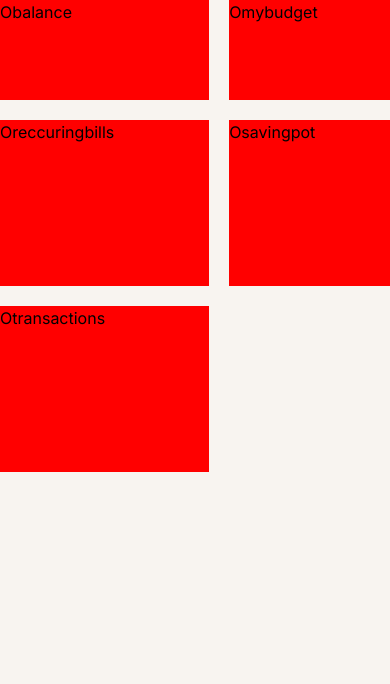
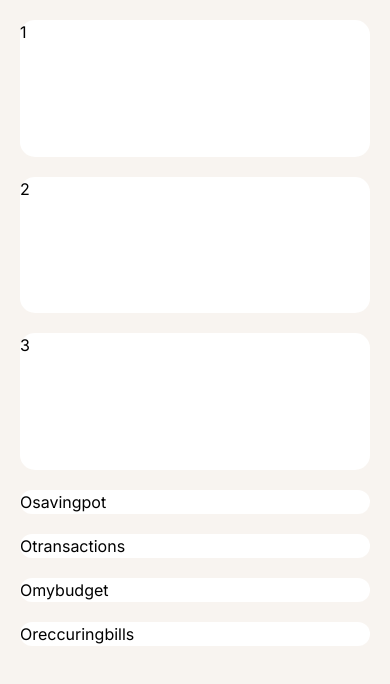
Before and after one commit to Alen-Gebles/vaulta-finance-app, a Next.js app: page /components/UI/Overview in a window 390 px wide. Shown: the top 684 px of the page. Built offline with nearby package versions, Linux system fonts and the light colour scheme.

Commit message:
added responsivness

```diff
--- a/app/components/UI/Overview/Obalance/o-balance.css
+++ b/app/components/UI/Overview/Obalance/o-balance.css
@@ -0,0 +1,26 @@
+.obalanceBox{
+  display: flex;
+  width: 100%;
+  height: 150px;
+  gap: 20px;
+  background-color: transparent !important;
+}
+.balance-box{
+  background-color: white;
+  flex-grow: 1;
+  border-radius: 15px;
+}
+
+/*//////////////////////////////*/
+
+@media (max-width:576px){
+  .obalanceBox{
+    flex-direction: column;
+    height: calc(150px * 3) ;
+  }
+  .balance-box{
+    background-color: white;
+    flex-grow: 1;
+    border-radius: 15px;
+  }
+}
--- a/app/components/UI/Overview/Obalance/page.jsx
+++ b/app/components/UI/Overview/Obalance/page.jsx
@@ -3,6 +3,10 @@ import React from 'react'
 
 export default function Obalance() {
   return (
-    <div className='overview-box'>Obalance</div>
+    <div className='overview-box obalanceBox'>
+      <div className='balance-box'>1</div>
+      <div className='balance-box'>2</div>
+      <div className='balance-box'>3</div>
+    </div>
   )
 }
--- a/app/components/UI/Overview/Omybudget/o-mybudget.css
+++ b/app/components/UI/Overview/Omybudget/o-mybudget.css
@@ -0,0 +1,3 @@
+.omybudget{
+  height: 50%;
+}
--- a/app/components/UI/Overview/Omybudget/page.jsx
+++ b/app/components/UI/Overview/Omybudget/page.jsx
@@ -3,6 +3,6 @@ import React from 'react'
 
 export default function Omybudget() {
   return (
-    <div className='overview-box'>Omybudget</div>
+    <div className='overview-box omybudget'>Omybudget</div>
   )
 }
--- a/app/components/UI/Overview/Oreccuringbills/o-reccuringbills.css
+++ b/app/components/UI/Overview/Oreccuringbills/o-reccuringbills.css
@@ -0,0 +1,3 @@
+.oreccuringbills{
+  height: 50%;
+}
--- a/app/components/UI/Overview/Oreccuringbills/page.jsx
+++ b/app/components/UI/Overview/Oreccuringbills/page.jsx
@@ -3,6 +3,6 @@ import React from 'react'
 
 export default function Oreccuringbills() {
   return (
-    <div className='overview-box'>Oreccuringbills</div>
+    <div className='overview-box oreccuringbills'>Oreccuringbills</div>
   )
 }
--- a/app/components/UI/Overview/Osavingpot/o-savingpot.css
+++ b/app/components/UI/Overview/Osavingpot/o-savingpot.css
@@ -0,0 +1,3 @@
+.osavingpot{
+  height: 35%;
+}
--- a/app/components/UI/Overview/Osavingpot/page.jsx
+++ b/app/components/UI/Overview/Osavingpot/page.jsx
@@ -3,6 +3,6 @@ import React from 'react'
 
 export default function Osavingpot() {
   return (
-    <div className='overview-box'>Osavingpot</div>
+    <div className='overview-box osavingpot'>Osavingpot</div>
   )
 }
--- a/app/components/UI/Overview/Otransactions/o-transactions.css
+++ b/app/components/UI/Overview/Otransactions/o-transactions.css
@@ -0,0 +1,3 @@
+.otransactions{
+  height: 65%;
+}
--- a/app/components/UI/Overview/Otransactions/page.jsx
+++ b/app/components/UI/Overview/Otransactions/page.jsx
@@ -3,6 +3,6 @@ import React from 'react'
 
 export default function Otransactions() {
   return (
-    <div className='overview-box'>Otransactions</div>
+    <div className='overview-box otransactions'>Otransactions</div>
   )
 }
--- a/app/components/UI/Overview/overview.css
+++ b/app/components/UI/Overview/overview.css
@@ -1,11 +1,49 @@
 .overview-main{
+  padding: 20px;
   width: 100%;
   height: 100vh;
   display: grid;
-  grid-template-columns: 1.3fr 1fr;
-  grid-template-rows: 100px 1fr 1fr 1fr 1fr;
+  grid-template-columns: 1fr;
+  grid-template-rows: auto 1fr;
   gap: 20px;
 }
 .overview-box{
-  background-color: red;
+  width: 100%;
+  background-color: rgb(255, 255, 255);
+  border-radius: 15px;
 }
+.overviewContainer{
+  width: 100%;
+  display: flex;
+  flex-direction: row;
+  gap: 20px;
+}
+.overview2{
+  width: 60%;
+  display: flex;
+  flex-direction: column;
+  gap: 20px;
+}
+.overview3{
+  width: 40%;
+  display: flex;
+  flex-direction: column;
+  gap: 20px;
+}
+
+/*////////////////////////////////////////////////////////*/
+
+@media (max-width:1064px){
+  .overview-main{
+    height: auto;
+  }
+  .overviewContainer{
+    flex-direction: column;
+  }
+  .overview3{
+    width: 100%;
+  }
+  .overview2{
+    width: 100%;
+  }
+}
--- a/app/components/UI/Overview/page.jsx
+++ b/app/components/UI/Overview/page.jsx
@@ -12,10 +12,20 @@ function Overview() {
   return (
     <section className='overview-main'>
       <Obalance />
-      <Omybudget />
-      <Oreccuringbills />
-      <Osavingpot />
-      <Otransactions />
+
+    <div className='overviewContainer'>
+      <div className='overview2'>
+        <Osavingpot />
+        <Otransactions />
+      </div>
+
+      <div className='overview3'>
+        <Omybudget />
+        <Oreccuringbills />
+      </div>
+    </div>
+
+
     </section>
   )
 }
```
